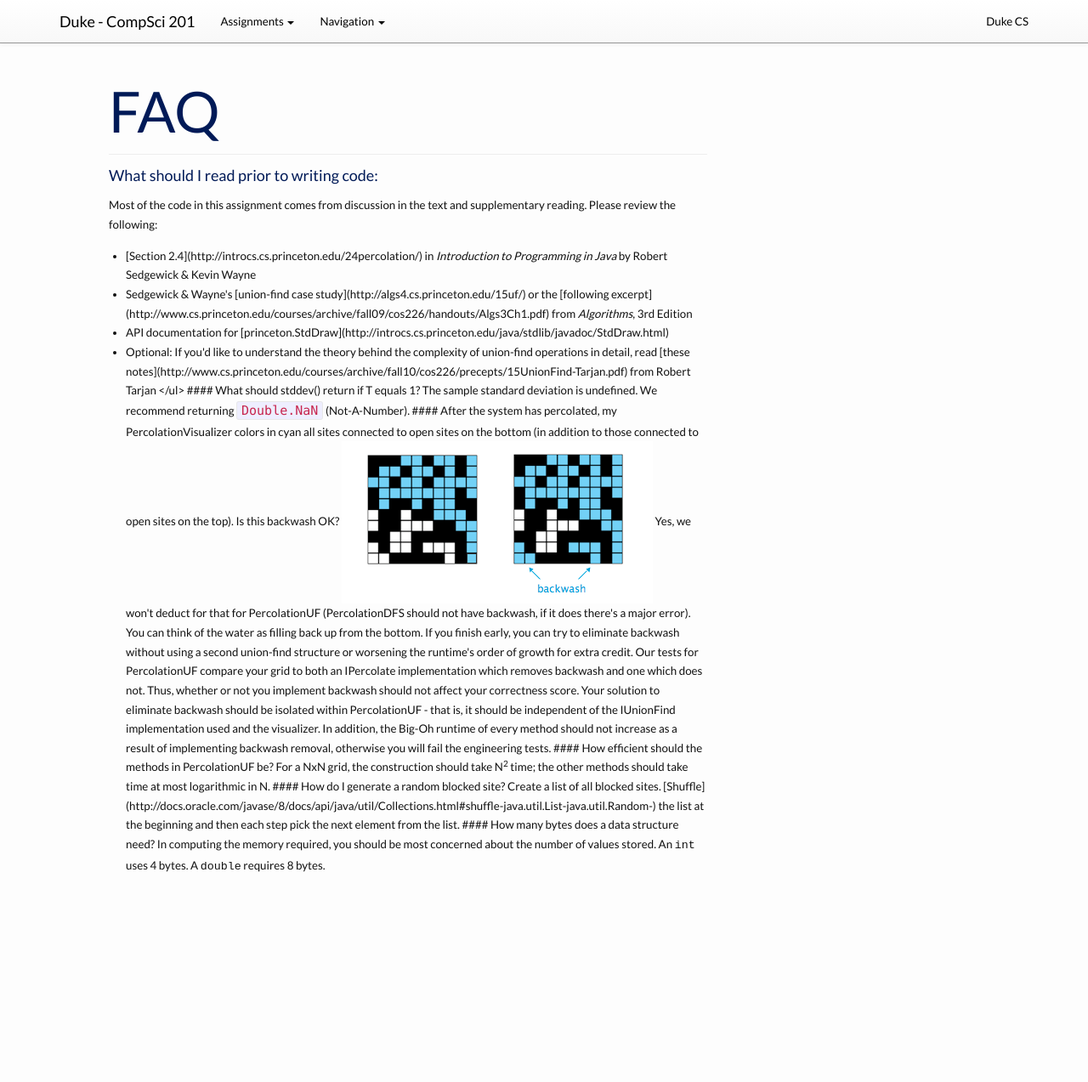
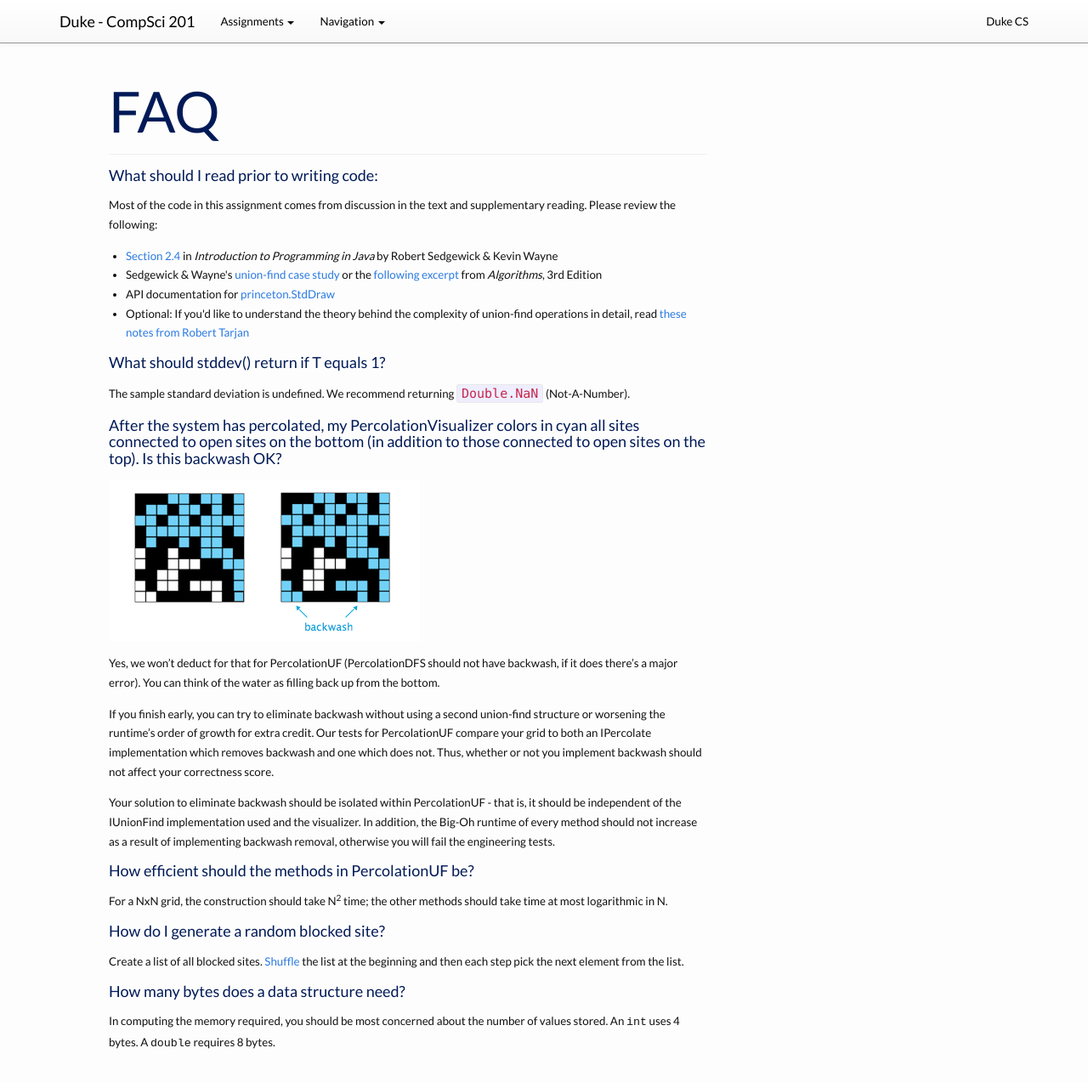
Before and after one commit to compsci201/compsci201.github.io, a Jekyll site: the page built from percolation/faq.md, in a window 1280 px wide and 1291 px high. Shown: the top 1273 px of the window at 85% size. Built offline with Jekyll 4.4.1, drawn with Linux system fonts in a browser that asks for light colours; nearby versions of some CDN libraries.

Commit message:
Update faq.md
Fixed links

```diff
--- a/percolation/faq.md
+++ b/percolation/faq.md
@@ -8,14 +8,15 @@ assignment: "percolation"
 
 Most of the code in this assignment comes from discussion in the text and supplementary reading. Please review the following:
 <ul>
-<li> [Section 2.4](http://introcs.cs.princeton.edu/24percolation/) in <em>Introduction to Programming in Java</em> by Robert Sedgewick & Kevin Wayne</li>
+<li> <a href="http://introcs.cs.princeton.edu/24percolation/">Section 2.4</a> in <em>Introduction to Programming in Java</em> by Robert Sedgewick & Kevin Wayne</li>
 
-<li>Sedgewick & Wayne's [union-find case study](http://algs4.cs.princeton.edu/15uf/) or the [following excerpt](http://www.cs.princeton.edu/courses/archive/fall09/cos226/handouts/Algs3Ch1.pdf) from <em>Algorithms</em>, 3rd Edition</li>
+<li>Sedgewick & Wayne's <a href="http://algs4.cs.princeton.edu/15uf/">union-find case study</a> or the <a href="http://www.cs.princeton.edu/courses/archive/fall09/cos226/handouts/Algs3Ch1.pdf">following excerpt</a> from <em>Algorithms</em>, 3rd Edition</li>
 
-<li> API documentation for [princeton.StdDraw](http://introcs.cs.princeton.edu/java/stdlib/javadoc/StdDraw.html)
+<li> API documentation for <a href="http://introcs.cs.princeton.edu/java/stdlib/javadoc/StdDraw.html">princeton.StdDraw</a></li>
 
-<li> Optional: If you'd like to understand the theory behind the complexity of union-find operations in detail, read [these notes](http://www.cs.princeton.edu/courses/archive/fall10/cos226/precepts/15UnionFind-Tarjan.pdf) from Robert Tarjan
+<li> Optional: If you'd like to understand the theory behind the complexity of union-find operations in detail, read <a href="http://www.cs.princeton.edu/courses/archive/fall10/cos226/precepts/15UnionFind-Tarjan.pdf">these notes from Robert Tarjan</a></li>
 </ul>
+
 
 ####What should stddev() return if T equals 1?
 
```
